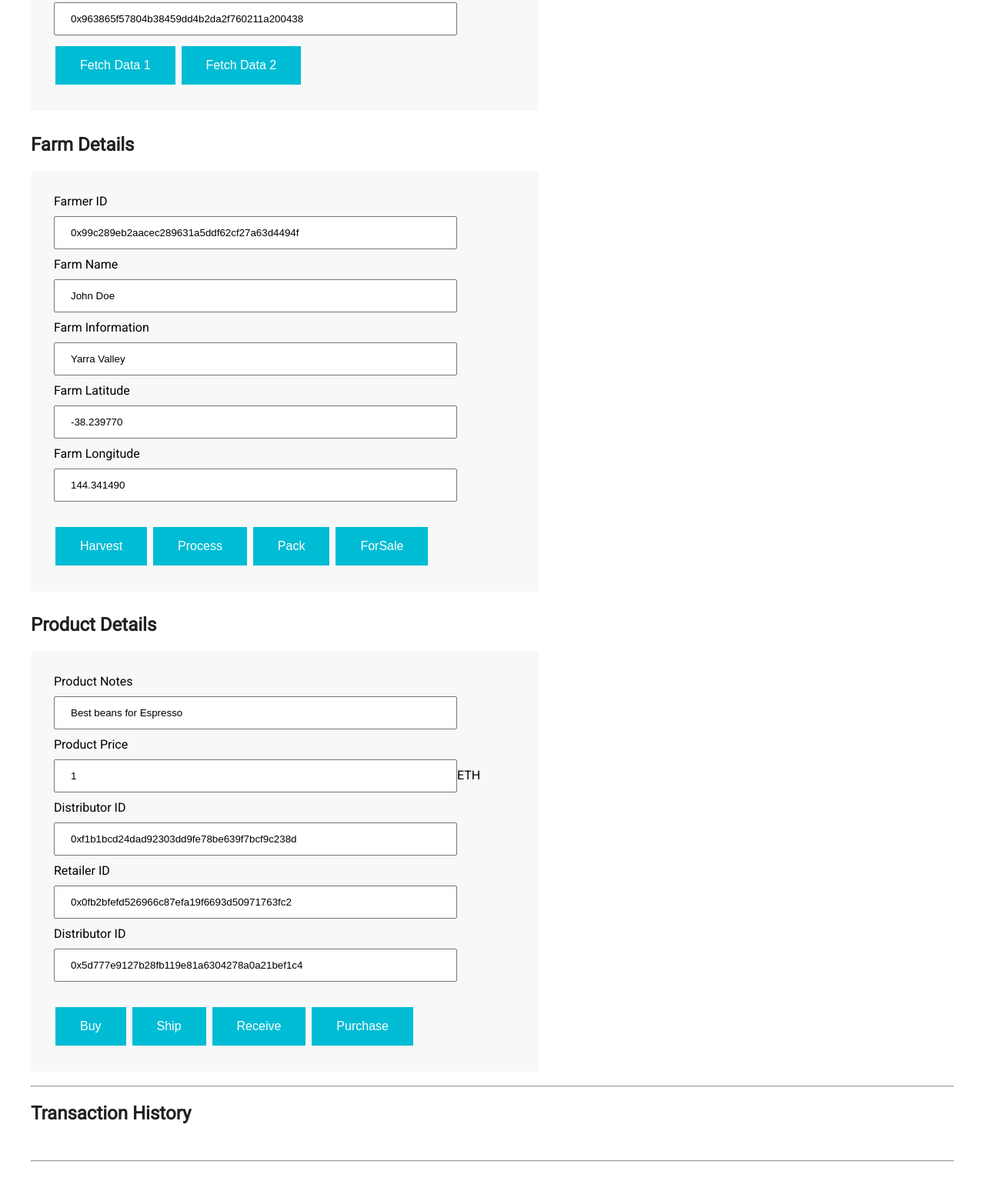
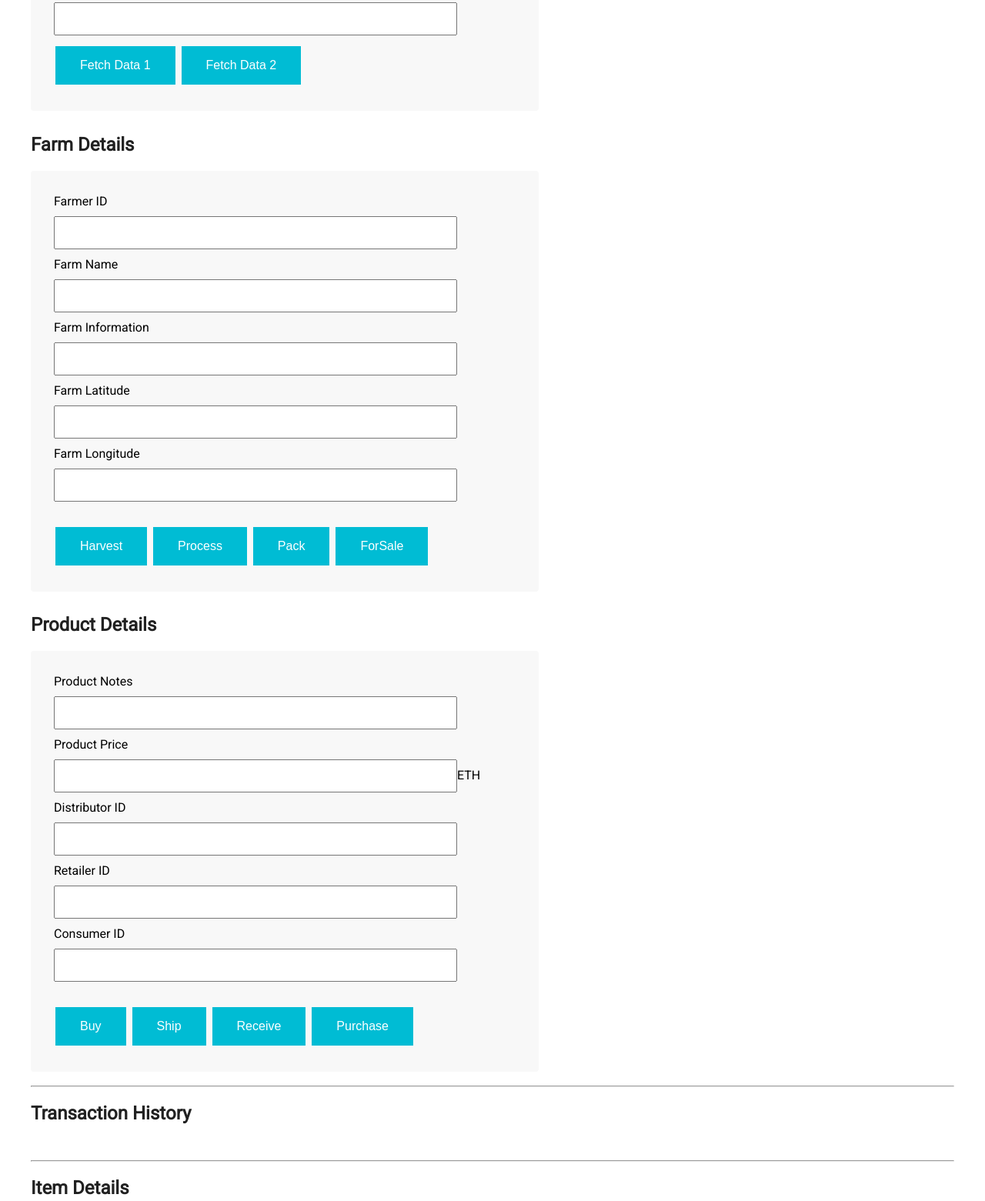
Before and after one commit to brahmareddy-ala/Project3_Supplychain, a website: page index.html in a window 1280 px wide. Shown: the part 446-2007 px from the top of the page at 77% size. Drawn offline with nearby package versions, Linux system fonts and the light colour scheme.

Commit message:
Add files via upload

```diff
--- a/index.html
+++ b/index.html
@@ -21,13 +21,13 @@
         <div class="form-group">
             SKU
             <br>
-            <input class="input-field" type="number" id="sku" name="sku" value=1><br>
+            <input class="input-field" type="number" id="sku" name="sku"><br>
             UPC
             <br>
-            <input type="number" id="upc" name="upc" value=1><br>
+            <input type="number" id="upc" name="upc"><br>
             Current Owner ID
             <br>
-            <input type="text" id="ownerID" name="ownerID" value="0x963865f57804b38459dd4b2da2f760211a200438" size="50"><br>
+            <input type="text" id="ownerID" name="ownerID" size="50"><br>
             <div class=button-div>
                 <button class="btn-fetchOne" id="button" type="button" data-id="9">Fetch Data 1</button>
                 <button class="btn-fetchTwo" id="button" type="button" data-id="10">Fetch Data 2</button>
@@ -38,20 +38,19 @@
         <div class="form-group">
             Farmer ID
             <br>
-            <input type="text" id="originFarmerID" name="originFarmerID" value="0x99c289eb2aacec289631a5ddf62cf27a63d4494f"
-                size="50"><br>
+            <input type="text" id="originFarmerID" name="originFarmerID" size="50"><br>
             Farm Name
             <br>
-            <input type="text" id="originFarmName" name="originFarmName" value="John Doe"><br>
+            <input type="text" id="originFarmName" name="originFarmName"><br>
             Farm Information
             <br>
-            <input type="text" id="originFarmInformation" name="originFarmInformation" value="Yarra Valley"><br>
+            <input type="text" id="originFarmInformation" name="originFarmInformation"><br>
             Farm Latitude
             <br>
-            <input type="text" id="originFarmLatitude" name="originFarmLatitude" value="-38.239770"><br>
+            <input type="text" id="originFarmLatitude" name="originFarmLatitude"><br>
             Farm Longitude
             <br>
-            <input type="text" id="originFarmLongitude" name="originFarmLongitude" value="144.341490"><br>
+            <input type="text" id="originFarmLongitude" name="originFarmLongitude"><br>
             <br>
             <button class="btn-harvest" id="button" type="button" data-id="1">Harvest</button>
             <button class="btn-process" id="button" type="button" data-id="2">Process</button>
@@ -63,23 +62,20 @@
         <div class="form-group">
             Product Notes
             <br>
-            <input type="text" id="productNotes" name="productNotes" value="Best beans for Espresso" size="60"><br>
+            <input type="text" id="productNotes" name="productNotes" size="60"><br>
             Product Price
             <br>
-            <input type="number" id="productPrice" name="productPrice" value=1>ETH<br>
+            <input type="number" id="productPrice" name="productPrice">ETH<br>
             Distributor ID
             <br>
-            <input type="text" id="distributorID" name="distributorID" value="0xf1b1bcd24dad92303dd9fe78be639f7bcf9c238d"
-                size="50">
+            <input type="text" id="distributorID" name="distributorID" size="50">
             <br>
             Retailer ID
             <br>
-            <input type="text" id="retailerID" name="retailerID" value="0x0fb2bfefd526966c87efa19f6693d50971763fc2"
-                size="50"><br>
-            Distributor ID
+            <input type="text" id="retailerID" name="retailerID" size="50"><br>
+            Consumer ID
             <br>
-            <input type="text" id="consumerID" name="consumerID" value="0x5d777e9127b28fb119e81a6304278a0a21bef1c4"
-                size="50"><br>
+            <input type="text" id="consumerID" name="consumerID" size="50"><br>
             <br>
             <button class="btn-buy" id="button" type="button" data-id="5">Buy</button>
             <button class="btn-ship" id="button" type="button" data-id="6">Ship</button>
@@ -99,6 +95,11 @@
         <hr>
     </div>
 
+    <h2>Item Details</h2>
+    <div id="item-details">
+
+    </div>
+
     <script src="https://ajax.googleapis.com/ajax/libs/jquery/1.12.4/jquery.min.js"></script>
     <!-- <script src="js/web3.min.js"></script> -->
     <script src="js/truffle-contract.js"></script>
```
